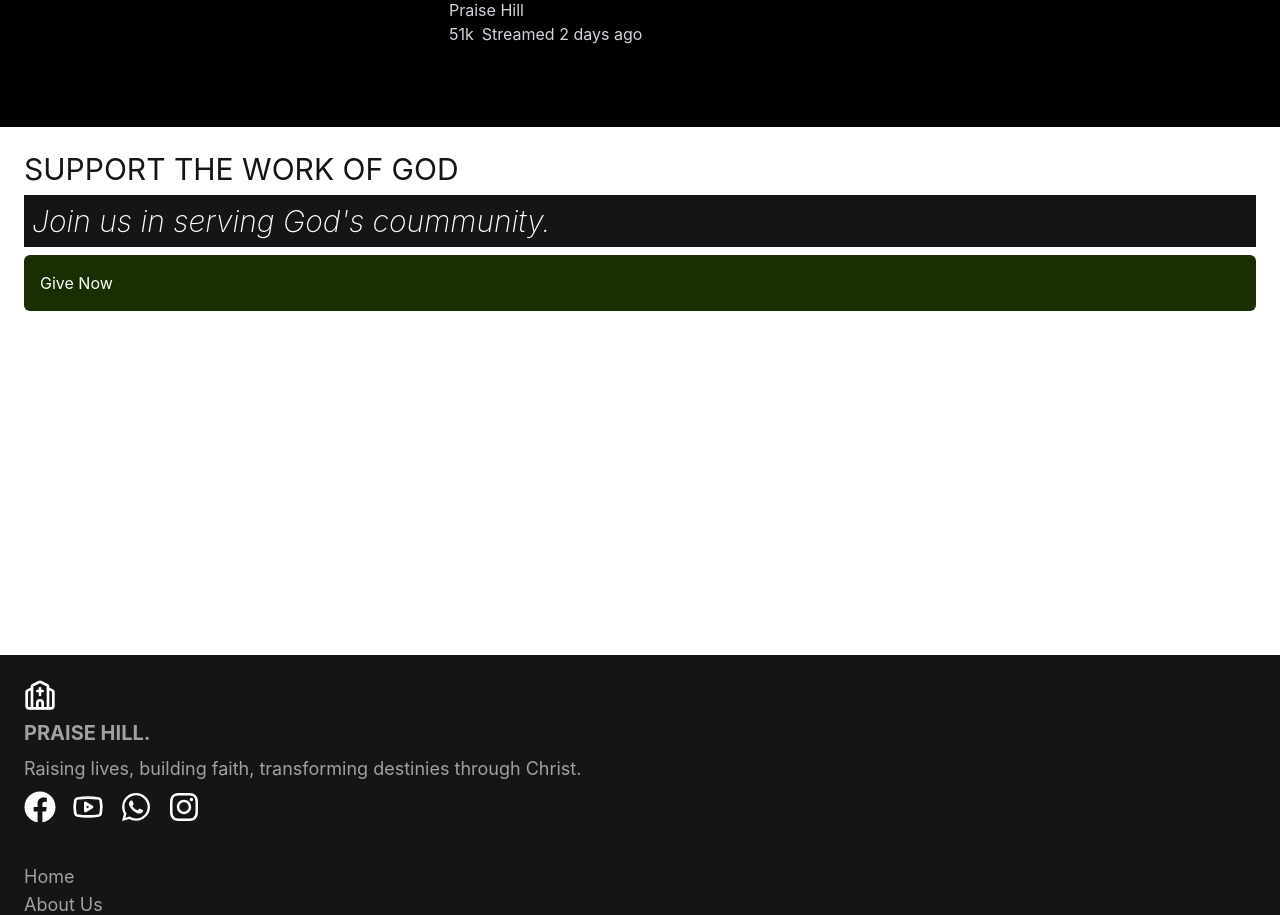
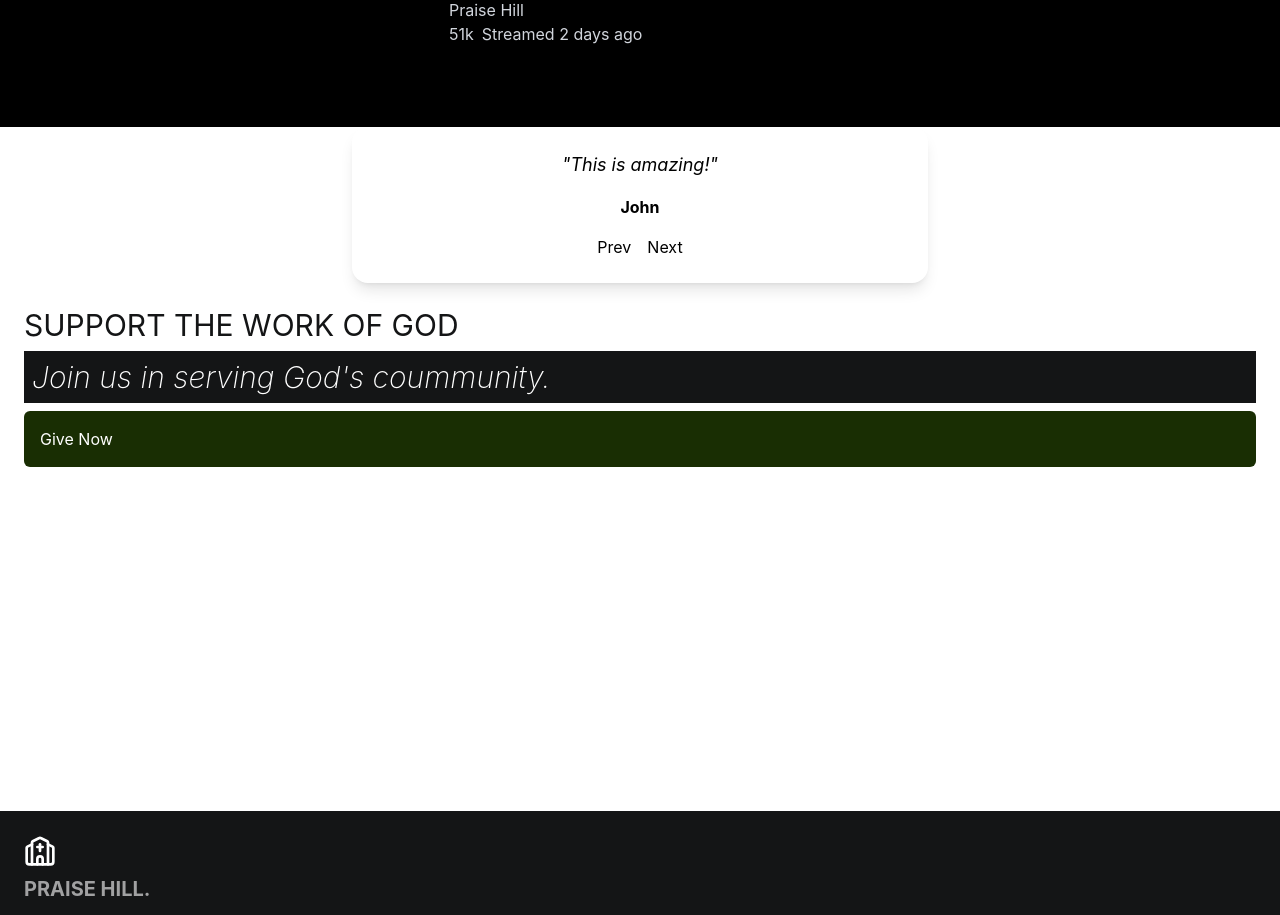
Before and after one commit to neducod/church-website, a React (Vite) app in the folder church-website/: page / in a window 1280 px wide. Shown: the part 3940-4855 px from the top of the page. Built offline with nearby package versions, Linux system fonts and the light colour scheme.

Commit message:
testimonial file created

```diff
--- a/church-website/src/App.jsx
+++ b/church-website/src/App.jsx
@@ -9,6 +9,7 @@ import ServiceTime from './components/home/ServiceTime'
 import Ministry from './components/home/Ministry'
 import Sermons from './components/home/Sermons'
 import Cta from './components/home/Cta'
+import TestimonialSlider from './components/home/Testimonials'
 
 function App() {
 
@@ -19,6 +20,7 @@ function App() {
       <ServiceTime/>
       <Ministry/>
       <Sermons />
+      <TestimonialSlider/>
       <Cta/>
       <Footer/>
     </>
--- /dev/null
+++ b/church-website/src/components/home/Testimonials.jsx
@@ -0,0 +1,36 @@
+import { useState, useEffect } from "react";
+
+const testimonials = [
+    { name: "John", text: "This is amazing!" },
+    { name: "Sarah", text: "Loved the service!" },
+    { name: "Mike", text: "Highly recommend!" },
+];
+
+
+
+export default function TestimonialSlider() {
+    const [index, setIndex] = useState(0);
+
+    const nextSlide = () => {
+      setIndex((prev) => (prev + 1) % testimonials.length);
+    };
+
+    const prevSlide = () => {
+      setIndex((prev) =>
+        prev === 0 ? testimonials.length - 1 : prev - 1
+      );
+    };
+return(
+    <div className="max-w-xl mx-auto text-center p-6 shadow-lg rounded-2xl">
+  <p className="text-lg italic mb-4">
+    "{testimonials[index].text}"
+  </p>
+  <h4 className="font-bold">{testimonials[index].name}</h4>
+
+  <div className="flex justify-center gap-4 mt-4">
+    <button onClick={prevSlide}>Prev</button>
+    <button onClick={nextSlide}>Next</button>
+  </div>
+</div>
+    );
+    }
```
